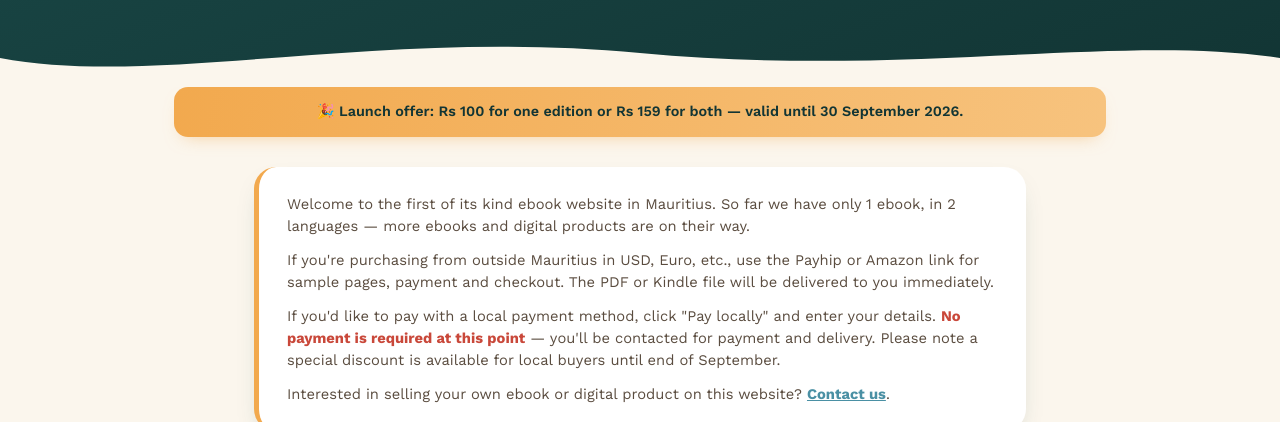
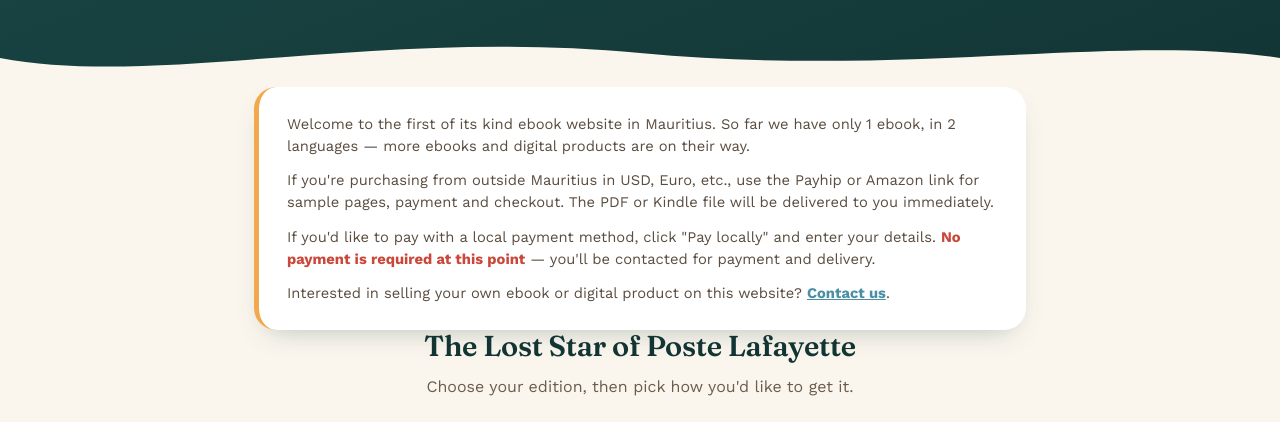
Before and after one commit to draslam21/morisebooks, a plain HTML site: page index.html in a window 1280 px wide. Shown: the part 339-761 px from the top of the page. Drawn offline with nearby package versions, Linux system fonts and the light colour scheme.

Commit message:
Add files via upload

```diff
--- a/index.html
+++ b/index.html
@@ -339,34 +339,6 @@
     background:rgba(232,92,74,0.1);
     color:var(--coral-deep);
   }
-  .price-mur .was{
-    text-decoration:line-through;
-    opacity:0.55;
-    font-weight:500;
-    margin-right:2px;
-  }
-  .promo-banner{
-    max-width:980px;margin:0 auto 30px;padding:0 24px;
-  }
-  .promo-banner .strip{
-    background:linear-gradient(100deg,var(--gold),#f7c37e);
-    color:var(--teal-deep);
-    border-radius:var(--radius-md);
-    padding:14px 20px;
-    text-align:center;
-    font-size:0.9rem;
-    font-weight:600;
-    box-shadow:0 8px 18px -10px rgba(242,169,78,0.6);
-  }
-  .promo-banner .strip b{font-weight:800;}
-  .bundle-row{
-    display:flex;align-items:flex-start;gap:8px;
-    margin-top:12px;
-    font-size:0.85rem;
-    color:var(--teal-deep);
-  }
-  .bundle-row input{margin-top:3px;}
-  .bundle-row label{font-weight:600;cursor:pointer;}
   .price-live{
     font-size:0.8rem;
     color:#6b5c4d;
@@ -579,15 +551,11 @@
 </header>
 
 <main>
-  <div class="promo-banner">
-    <div class="strip" data-i18n="promo_banner">🎉 Launch offer: Rs 100 for one edition or Rs 159 for both — valid until 30 September 2026.</div>
-  </div>
-
   <div class="intro-box">
     <div class="card-inner">
       <p data-i18n="intro_p1">Welcome to the first of its kind ebook website in Mauritius. So far we have only 1 ebook, in 2 languages — more ebooks and digital products are on their way.</p>
       <p data-i18n="intro_p2">If you're purchasing from outside Mauritius in USD, Euro, etc., use the Payhip or Amazon link for sample pages, payment and checkout. The PDF or kindle file will be delivered to you immediately.</p>
-      <p><span data-i18n="intro_p3">If you'd like to pay with a local payment method, click "Pay locally" and enter your details.</span> <span class="highlight" data-i18n="intro_p3b">No payment is required at this point</span><span data-i18n="intro_p3c"> — you'll be contacted for payment and delivery. Please note a special discount is available for local buyers until end of September.</span></p>
+      <p><span data-i18n="intro_p3">If you'd like to pay with a local payment method, click "Pay locally" and enter your details.</span> <span class="highlight" data-i18n="intro_p3b">No payment is required at this point</span><span data-i18n="intro_p3c"> — you'll be contacted for payment and delivery.</span></p>
       <p><span data-i18n="intro_p4">Interested in selling your own ebook or digital product on this website?</span> <a class="seller-link" href="mailto:draslam21@hotmail.com?subject=MorisEbooks%20-%20Selling%20my%20own%20product" data-i18n="intro_p4_link">Contact us</a>.</p>
     </div>
   </div>
@@ -613,7 +581,7 @@
 
           <div class="price-row">
             <span class="price-tag price-usd">$3.49 / €2.99 <small data-i18n="tag_payhip">Payhip &amp; Amazon</small></span>
-            <span class="price-tag price-mur"><span class="was">Rs 159</span> Rs 100 <small data-i18n="tag_launch">launch price</small></span>
+            <span class="price-tag price-mur">Rs 159</span>
           </div>
 
           <button type="button" class="preview-btn" data-preview-lang="en" data-preview-title="The Lost Star of Poste Lafayette">
@@ -644,10 +612,6 @@
             <input type="text" data-field="buyer" placeholder="">
             <label data-i18n="lbl_child">Child's name (who the book is for)</label>
             <input type="text" data-field="child" placeholder="">
-            <div class="bundle-row">
-              <input type="checkbox" id="bundle-en" data-bundle>
-              <label for="bundle-en" data-bundle-label="fr">Also get the French edition — Rs 159 for both</label>
-            </div>
             <p class="price-live" data-price-live></p>
             <div class="send-row">
               <a class="send-whatsapp" data-send="whatsapp" href="#" target="_blank" rel="noopener">
@@ -675,7 +639,7 @@
 
           <div class="price-row">
             <span class="price-tag price-usd">$3.49 / €2.99 <small data-i18n="tag_payhip">Payhip &amp; Amazon</small></span>
-            <span class="price-tag price-mur"><span class="was">Rs 159</span> Rs 100 <small data-i18n="tag_launch">launch price</small></span>
+            <span class="price-tag price-mur">Rs 159</span>
           </div>
 
           <button type="button" class="preview-btn" data-preview-lang="fr" data-preview-title="L'Étoile perdue de Poste Lafayette">
@@ -706,10 +670,6 @@
             <input type="text" data-field="buyer" placeholder="">
             <label data-i18n="lbl_child">Child's name (who the book is for)</label>
             <input type="text" data-field="child" placeholder="">
-            <div class="bundle-row">
-              <input type="checkbox" id="bundle-fr" data-bundle>
-              <label for="bundle-fr" data-bundle-label="en">Also get the English edition — Rs 159 for both</label>
-            </div>
             <p class="price-live" data-price-live></p>
             <div class="send-row">
               <a class="send-whatsapp" data-send="whatsapp" href="#" target="_blank" rel="noopener">
@@ -793,11 +753,7 @@
 (function(){
   const WHATSAPP_NUMBER = "23057408040";
   const EMAIL_ADDRESS = "draslam21@hotmail.com";
-  const PROMO_END = new Date("2026-09-30T23:59:59+04:00");
-  const PRICE_SINGLE_PROMO = "Rs 100";
   const PRICE_SINGLE_REGULAR = "Rs 159";
-  const PRICE_BUNDLE = "Rs 159";
-  function promoActive(){ return new Date() <= PROMO_END; }
 
   const translations = {
     en: {
@@ -824,14 +780,8 @@
       reviews_title: "What readers say",
       reviews_sub: "A few words from families who've read MorisEbooks stories.",
       footer_text: "MorisEbooks — illustrated storybooks from Mauritius.",
-      promo_banner: "🎉 Launch offer: Rs 100 for one edition or Rs 159 for both — valid until 30 September 2026.",
       tag_payhip: "Payhip & Amazon",
-      tag_launch: "launch price",
-      bundle_add_fr: "Also get the French edition — Rs 159 for both",
-      bundle_add_en: "Also get the English edition — Rs 159 for both",
-      price_live_single_promo: "Local price: Rs 100 (launch offer, until 30 Sept 2026)",
       price_live_single_regular: "Local price: Rs 159",
-      price_live_bundle: "Bundle price: Rs 159 for both editions",
       msg_intro: "Hello! I'd like to order:",
       msg_product: "Book",
       msg_price: "Price",
@@ -843,7 +793,7 @@
       intro_p2: "If you're purchasing from outside Mauritius in USD, Euro, etc., use the Payhip or Amazon link for sample pages, payment and checkout. The PDF or Kindle file will be delivered to you immediately.",
       intro_p3: "If you'd like to pay with a local payment method, click \"Pay locally\" and enter your details.",
       intro_p3b: "No payment is required at this point",
-      intro_p3c: " — you'll be contacted for payment and delivery. Please note a special discount is available for local buyers until end of September.",
+      intro_p3c: " — you'll be contacted for payment and delivery.",
       intro_p4: "Interested in selling your own ebook or digital product on this website?",
       intro_p4_link: "Contact us",
       preview_btn: "Preview Book",
@@ -874,14 +824,8 @@
       reviews_title: "Ce que disent nos lecteurs",
       reviews_sub: "Quelques mots de familles qui ont lu les histoires MorisEbooks.",
       footer_text: "MorisEbooks — histoires illustrées de Maurice.",
-      promo_banner: "🎉 Offre de lancement : Rs 100 pour une édition ou Rs 159 pour les deux — valable jusqu'au 30 septembre 2026.",
       tag_payhip: "Payhip et Amazon",
-      tag_launch: "prix de lancement",
-      bundle_add_fr: "Ajouter aussi l'édition française — Rs 159 pour les deux",
-      bundle_add_en: "Ajouter aussi l'édition anglaise — Rs 159 pour les deux",
-      price_live_single_promo: "Prix local : Rs 100 (offre de lancement, jusqu'au 30 sept. 2026)",
       price_live_single_regular: "Prix local : Rs 159",
-      price_live_bundle: "Prix du lot : Rs 159 pour les deux éditions",
       msg_intro: "Bonjour ! Je voudrais commander :",
       msg_product: "Livre",
       msg_price: "Prix",
@@ -893,7 +837,7 @@
       intro_p2: "Si vous achetez de l'étranger en USD, Euro, etc., utilisez le lien Payhip or Amazon pour les pages d'aperçu, le paiement et la commande. Le fichier PDF ou kindle vous sera livré immédiatement.",
       intro_p3: "Si vous souhaitez payer avec un mode de paiement local, cliquez sur « Payer localement » et indiquez vos coordonnées.",
       intro_p3b: "Aucun paiement n'est requis à ce stade",
-      intro_p3c: " — nous vous contacterons pour le paiement et la livraison. Notez qu'une réduction spéciale est disponible pour les acheteurs locaux jusqu'à fin septembre.",
+      intro_p3c: " — nous vous contacterons pour le paiement et la livraison.",
       intro_p4: "Vous souhaitez vendre votre propre ebook ou produit numérique sur ce site ?",
       intro_p4_link: "Contactez-nous",
       preview_btn: "Aperçu du livre",
@@ -914,19 +858,6 @@
       } else if(translations[lang][key]){
         el.textContent = translations[lang][key];
       }
-    });
-    document.querySelectorAll("[data-bundle-label]").forEach(el=>{
-      const otherLang = el.getAttribute("data-bundle-label");
-      el.textContent = translations[lang]["bundle_add_" + otherLang];
-    });
-    document.querySelectorAll(".price-mur").forEach(el=>{
-      if(promoActive()){
-        el.innerHTML = '<span class="was">' + PRICE_SINGLE_REGULAR + '</span> ' + PRICE_SINGLE_PROMO + ' <small data-i18n="tag_launch"></small>';
-      } else {
-        el.innerHTML = PRICE_SINGLE_REGULAR;
-      }
-      const smallTag = el.querySelector("[data-i18n]");
-      if(smallTag) smallTag.textContent = translations[lang].tag_launch;
     });
     document.documentElement.setAttribute("lang", lang);
     document.documentElement.setAttribute("data-lang", lang);
@@ -961,10 +892,6 @@
     panel.querySelectorAll("input[data-field]").forEach(input=>{
       input.addEventListener("input", ()=> updateLinks(panel));
     });
-    const bundleBox = panel.querySelector("[data-bundle]");
-    if(bundleBox){
-      bundleBox.addEventListener("change", ()=> updateLinks(panel));
-    }
   });
 
   function updateLinks(panel){
@@ -973,28 +900,13 @@
     const method = panel.dataset.method || "";
     const buyer = panel.querySelector('[data-field="buyer"]').value.trim();
     const child = panel.querySelector('[data-field="child"]').value.trim();
-    const bundleBox = panel.querySelector("[data-bundle]");
-    const isBundle = bundleBox && bundleBox.checked;
 
-    const cardLang = panel.getAttribute("data-lang-card");
-    const otherLang = cardLang === "en" ? "fr" : "en";
-
-    let productName = currentLang === "fr" ? card.dataset.productFr : card.dataset.productEn;
-    let price;
-    if(isBundle){
-      const otherCard = document.querySelector('.local-panel[data-lang-card="' + otherLang + '"]').closest(".card");
-      const otherName = currentLang === "fr" ? otherCard.dataset.productFr : otherCard.dataset.productEn;
-      productName = productName + " + " + otherName;
-      price = PRICE_BUNDLE;
-    } else {
-      price = promoActive() ? PRICE_SINGLE_PROMO : PRICE_SINGLE_REGULAR;
-    }
+    const productName = currentLang === "fr" ? card.dataset.productFr : card.dataset.productEn;
+    const price = PRICE_SINGLE_REGULAR;
 
     const priceLiveEl = panel.querySelector("[data-price-live]");
     if(priceLiveEl){
-      priceLiveEl.innerHTML = isBundle
-        ? "<b>" + t.price_live_bundle + "</b>"
-        : (promoActive() ? "<b>" + t.price_live_single_promo + "</b>" : t.price_live_single_regular);
+      priceLiveEl.textContent = t.price_live_single_regular;
     }
 
     const waLink = panel.querySelector('[data-send="whatsapp"]');
```
